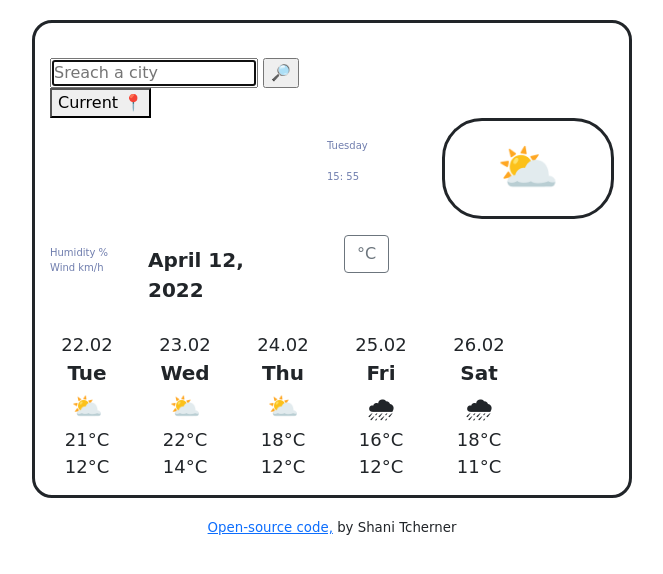
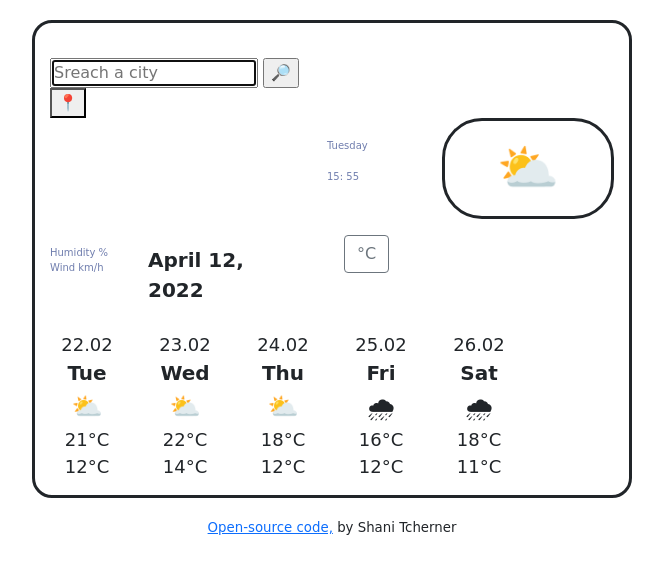
Before and after one commit to ShaniTcherner/My-SheCodes-weather-app-project, a plain HTML site: page index.html in a window 1280 px wide. Shown: the whole page, without its empty margins (308-971 px from the left). Drawn offline with nearby package versions, Linux system fonts and the light colour scheme; no server answers.

Commit message:
Editing the current location search

```diff
--- a/index.html
+++ b/index.html
@@ -29,7 +29,7 @@
             <input type="submit" value="🔎" />
           </form>
 
-          <button type="button" id="current-location">Current 📍</button>
+          <button type="button" id="current-location">📍</button>
         </div>
         <div class="row">
           <div class="col-5">
```
